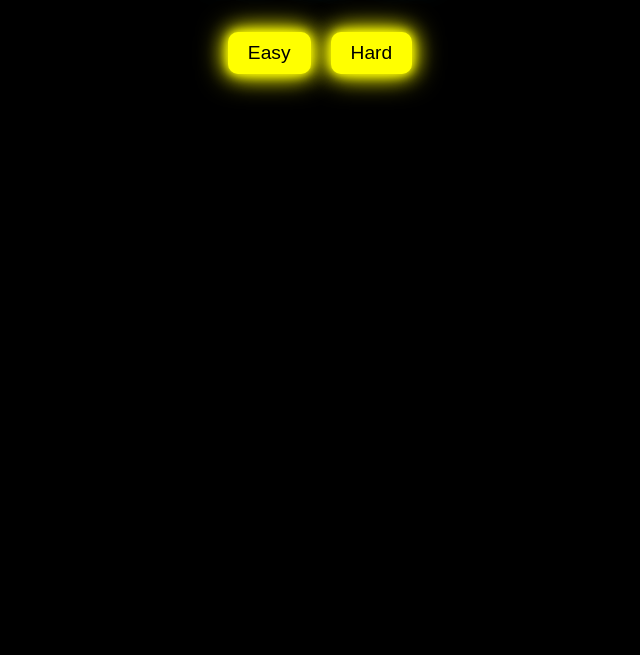
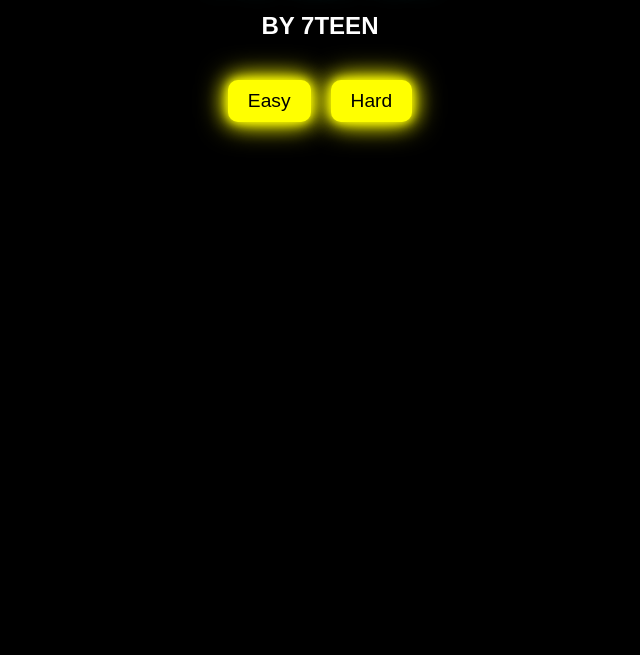
Before and after one commit to Ather17-mughal/quiz-, a plain HTML site: page index.html in a window 1280 px wide. Shown: the part 145-800 px from the top of the page, without its empty margins (320-960 px from the left). Drawn offline with Linux system fonts and the light colour scheme.

Commit message:
Update index.html

```diff
--- a/index.html
+++ b/index.html
@@ -9,6 +9,7 @@
 </head>
 <body>
     <h1>Tic-Tac-Toe</h1>
+<h2> BY 7TEEN</h2>
 
     <!-- Background music -->
     <audio id="backgroundMusic" loop>
```
